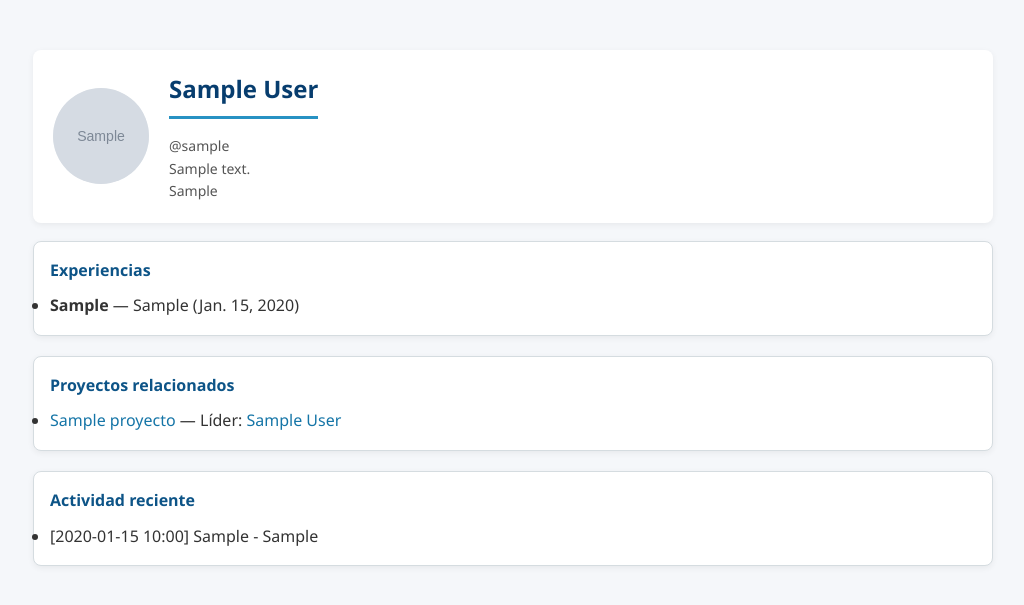
After one commit to RonaldoLeon/ForgeSkill, a Django app: a page that uses templates/public_profile.html in a window 1280 px wide. The commit adds this page. Shown: the top 605 px of the page, without its empty margins (127-1151 px from the left). Run offline with Django 5.2, Linux system fonts and the light colour scheme; tables that the repository leaves empty hold one stand-in row (values such as "Sample post"); grey boxes marked "Sample" are stand-in pictures.

Commit message:
correcciones:perfil,postulaciones y botones

```diff
--- a/ForgeSkill/apps.py
+++ b/ForgeSkill/apps.py
@@ -3,3 +3,9 @@ from django.apps import AppConfig
 class ForgeskillConfig(AppConfig):
     default_auto_field = 'django.db.models.BigAutoField'
     name = 'ForgeSkill'
+    def ready(self):
+        # Import signals to ensure they are registered
+        try:
+            import ForgeSkill.signals  # noqa: F401
+        except Exception:
+            pass
--- /dev/null
+++ b/ForgeSkill/templatetags/user_tags.py
@@ -0,0 +1,21 @@
+from django import template
+from django.utils.safestring import mark_safe
+from django.urls import reverse
+
+register = template.Library()
+
+@register.simple_tag
+def user_link(user, text=None):
+    """Return a safe anchor linking to the public profile of `user`.
+    Usage: {% user_link user %} or {% user_link user "Custom text" %}
+    """
+    if not user:
+        return ''
+    display = text if text is not None else (user.get_full_name() or user.username)
+    # Prefer username-based public profile URL if available
+    try:
+        url = reverse('public_profile_username', args=[user.username])
+    except Exception:
+        # Fallback to id-based route
+        url = reverse('public_profile', args=[user.id])
+    return mark_safe(f'<a href="{url}" class="user-link">{display}</a>')
--- a/ForgeSkill/urls.py
+++ b/ForgeSkill/urls.py
@@ -3,14 +3,14 @@ from django.urls import path
 from ForgeSkill.views import dashboard_view, proyectos_list, proyecto_detalle,mis_proyectos, perfil, chat, notificaciones, chats_list, set_progreso_proyecto, toggle_tarea_estado
 from ForgeSkill.views import crear_proyecto, block_user, change_role, admin_delete_proyecto
 from ForgeSkill.views import approve_project, reject_project
-from ForgeSkill.views import join_project, leave_project
+from ForgeSkill.views import join_project, leave_project, aceptar_postulante, rechazar_postulante
 from ForgeSkill.views import  login_view, home_view, resitro_view, recuperacion_view , usuario_view, logout_view
 from ForgeSkill.views import agregar_experiencia, generar_pdf
 from ForgeSkill.views import gestion_proyecto, otorgar_insignia, admin_dashboard
 from ForgeSkill.views import crear_tarea, editar_tarea, eliminar_tarea, lista_examenes, crear_pregunta
 from ForgeSkill.views import tomar_examen
 from ForgeSkill.views import lista_insignias, otorgar_insignia_mentor
-from ForgeSkill.views import foro_proyecto, postular, cancel_postulacion, approve_solicitud, reject_solicitud
+from ForgeSkill.views import foro_proyecto, postular, cancel_postulacion, approve_solicitud, reject_solicitud, public_profile, public_profile_by_username
 from .views import login_view, root_redirect,admin_panel
 from django.conf import settings
 from django.conf.urls.static import static
@@ -23,6 +23,8 @@ urlpatterns = [
     path('admin/proyecto/rechazar/<int:proyecto_id>/', reject_project, name='reject_project'),
     path('admin/insignias/', lista_insignias, name='lista_insignias'),
     path('admin/proyecto/eliminar/<int:proyecto_id>/', admin_delete_proyecto, name='admin_delete_proyecto'),
+    path('admin/solicitud/aceptar/<int:solicitud_id>/', aceptar_postulante, name='aceptar_postulante'),
+    path('admin/solicitud/rechazar/<int:solicitud_id>/', rechazar_postulante, name='rechazar_postulante'),
 
     path('admin/', admin.site.urls),
     path('login/', login_view, name='login'),
@@ -65,6 +67,8 @@ urlpatterns = [
     path('proyecto/<int:proyecto_id>/foro/', foro_proyecto, name='foro_proyecto'),
     path('postular/<int:proyecto_id>/', postular, name='postular'),
     path('postular/cancelar/<int:proyecto_id>/', cancel_postulacion, name='cancel_postulacion'),
+    path('usuario/<str:username>/', public_profile_by_username, name='public_profile_username'),
+    path('usuario/<int:user_id>/', public_profile, name='public_profile'),
 ]
 
 urlpatterns += static(settings.MEDIA_URL, document_root=settings.MEDIA_ROOT)
--- a/ForgeSkill/views.py
+++ b/ForgeSkill/views.py
@@ -22,8 +22,9 @@ from .models import Insignia, InsigniaOtorgada
 from .forms import InsigniaForm, OtorgarInsigniaForm
 from .models import ComentarioProyecto, Proyecto
 from django.shortcuts import get_object_or_404, redirect
-from .models import Solicitud, Proyecto
+from .models import Solicitud, Proyecto, ProyectoActividad
 from django.shortcuts import redirect
+from django.urls import reverse
 
 def root_redirect(request):
     return redirect('login')
@@ -221,6 +222,9 @@ def proyecto_detalle(request, proyecto_id=None): # Acepta un ID opcionalmente
     # Insignias: catálogo general y las otorgadas a participantes de este proyecto
     insignias_catalogo = Insignia.objects.all()
     insignias_otorgadas = InsigniaOtorgada.objects.filter(usuario__in=list(participantes) + [proyecto.lider]).order_by('-fecha')[:12]
+    # Historial de actividad del proyecto
+    from .models import ProyectoActividad
+    actividad = ProyectoActividad.objects.filter(proyecto=proyecto).order_by('-fecha')[:50]
 
     return render(request, 'proyecto_detalle.html', {
         'proyecto': proyecto,
@@ -233,6 +237,7 @@ def proyecto_detalle(request, proyecto_id=None): # Acepta un ID opcionalmente
         'progreso_auto': progreso_auto,
         'insignias_catalogo': insignias_catalogo,
         'insignias_otorgadas': insignias_otorgadas,
+        'actividad': actividad,
     })
 
 
@@ -335,6 +340,13 @@ def admin_panel(request):
             'is_staff': u.is_staff,
         })
 
+    # Obtener solicitudes pendientes de proyectos donde el usuario logeado es líder
+    mis_proyectos_id = Proyecto.objects.filter(lider=request.user).values_list('id', flat=True)
+    solicitudes_pendientes = Solicitud.objects.filter(
+        proyecto_id__in=mis_proyectos_id,
+        estado='pendiente'
+    ).select_related('usuario', 'proyecto')
+
     return render(request, 'admin_panel.html', {
         "stats": {
             "usuarios_totales": usuarios_totales,
@@ -344,6 +356,56 @@ def admin_panel(request):
         "usuarios": usuarios,
         "proyectos_pendientes": proyectos_pendientes,
         "proyectos_all": proyectos_all,
+        "solicitudes_pendientes": solicitudes_pendientes,
+    })
+
+
+def public_profile(request, user_id):
+    """Vista pública de perfil de un usuario (solo lectura)."""
+    from django.contrib.auth.models import User as AuthUser
+    user = get_object_or_404(AuthUser, id=user_id)
+    # Perfil asociado (si existe)
+    perfil = None
+    try:
+        perfil = Perfil.objects.get(user=user)
+    except Perfil.DoesNotExist:
+        perfil = None
+
+    experiencias = Experiencia.objects.filter(perfil__user=user).order_by('-fecha') if perfil else []
+    # Proyectos donde participa o lidera
+    proyectos = Proyecto.objects.filter(Q(participantes=user) | Q(lider=user)).distinct()
+    actividad = ProyectoActividad.objects.filter(usuario=user).select_related('proyecto')[:20]
+
+    return render(request, 'public_profile.html', {
+        'perfil_usuario': user,
+        'perfil': perfil,
+        'experiencias': experiencias,
+        'proyectos': proyectos,
+        'actividad': actividad,
+    })
+
+
+def public_profile_by_username(request, username):
+    """Lookup public profile by username (case-insensitive) and render same template."""
+    from django.contrib.auth.models import User as AuthUser
+    user = get_object_or_404(AuthUser, username__iexact=username)
+
+    perfil = None
+    try:
+        perfil = Perfil.objects.get(user=user)
+    except Perfil.DoesNotExist:
+        perfil = None
+
+    experiencias = Experiencia.objects.filter(perfil__user=user).order_by('-fecha') if perfil else []
+    proyectos = Proyecto.objects.filter(Q(participantes=user) | Q(lider=user)).distinct()
+    actividad = ProyectoActividad.objects.filter(usuario=user).select_related('proyecto')[:20]
+
+    return render(request, 'public_profile.html', {
+        'perfil_usuario': user,
+        'perfil': perfil,
+        'experiencias': experiencias,
+        'proyectos': proyectos,
+        'actividad': actividad,
     })
 
 
@@ -377,6 +439,37 @@ def leave_project(request, proyecto_id):
     proyecto = get_object_or_404(Proyecto, id=proyecto_id)
     proyecto.participantes.remove(request.user)
     return redirect('proyectos_list')
+
+
+@login_required
+@require_POST
+def aceptar_postulante(request, solicitud_id):
+    """Acepta una solicitud de postulante al proyecto."""
+    solicitud = get_object_or_404(Solicitud, id=solicitud_id)
+    # Verificar que el usuario logeado sea el líder del proyecto
+    if solicitud.proyecto.lider != request.user:
+        return redirect('admin_panel')
+
+    solicitud.estado = 'aprobada'
+    solicitud.save()
+    # Agregar el usuario a los participantes del proyecto
+    solicitud.proyecto.participantes.add(solicitud.usuario)
+    return redirect('admin_panel')
+
+
+@login_required
+@require_POST
+def rechazar_postulante(request, solicitud_id):
+    """Rechaza una solicitud de postulante al proyecto."""
+    solicitud = get_object_or_404(Solicitud, id=solicitud_id)
+    # Verificar que el usuario logeado sea el líder del proyecto
+    if solicitud.proyecto.lider != request.user:
+        return redirect('admin_panel')
+
+    solicitud.estado = 'rechazada'
+    solicitud.save()
+    return redirect('admin_panel')
+
 
 @login_required
 @login_required
--- a/templates/chats_list.html
+++ b/templates/chats_list.html
@@ -22,7 +22,7 @@
             {% if search_users %}
                 <ul>
                     {% for u in search_users %}
-                        <li>💬 <a href="{% url 'chat' u.id %}">{{ u.username }}</a> {% if u.first_name or u.last_name %} - {{ u.first_name }} {{ u.last_name }}{% endif %}</li>
+                        <li>💬 <a href="{% url 'public_profile_username' u.username %}">{{ u.username }}</a> <a href="{% url 'chat' u.id %}" style="margin-left:8px; font-size:12px; text-decoration:none;">💬</a> {% if u.first_name or u.last_name %} - {{ u.first_name }} {{ u.last_name }}{% endif %}</li>
                     {% endfor %}
                 </ul>
             {% else %}
@@ -36,7 +36,7 @@
         {% if chats_users and chats_users|length > 0 %}
             <ul>
                 {% for u in chats_users %}
-                    <li>💬 <a href="{% url 'chat' u.id %}">{{ u.username }}</a> {% if u.first_name or u.last_name %} - {{ u.first_name }} {{ u.last_name }}{% endif %}</li>
+                    <li>💬 <a href="{% url 'public_profile_username' u.username %}">{{ u.username }}</a> <a href="{% url 'chat' u.id %}" style="margin-left:8px; font-size:12px; text-decoration:none;">💬</a> {% if u.first_name or u.last_name %} - {{ u.first_name }} {{ u.last_name }}{% endif %}</li>
                 {% endfor %}
             </ul>
         {% else %}
--- a/templates/foro_proyecto.html
+++ b/templates/foro_proyecto.html
@@ -1,5 +1,6 @@
 {% extends 'usuario.html' %}
 {% load static %}
+{% load user_tags %}
 
 {% block title %}Foro: {{ proyecto.nombre }}{% endblock %}
 
@@ -22,7 +23,7 @@
                 </div>
             {% else %}
                 <div class="msg otros" style="position: relative; margin-bottom: 25px;">
-                    <div style="font-weight: bold; font-size: 11px; margin-bottom: 2px; color: #00BCD4;">{{ c.usuario.username }}</div>
+                    <div style="font-weight: bold; font-size: 11px; margin-bottom: 2px; color: #00BCD4;">{% user_link c.usuario %}</div>
                     {{ c.contenido }}
                     <div style="font-size: 10px; opacity: 0.6; margin-top: 5px;">{{ c.fecha|date:"H:i" }}</div>
                 </div>
--- a/templates/mentor/dashboard_proyecto.html
+++ b/templates/mentor/dashboard_proyecto.html
@@ -18,7 +18,7 @@
             <table class="tabla-simple">
                 {% for sol in solicitudes %}
                 <tr>
-                    <td>{{ sol.usuario.username }}</td>
+                    <td><a href="{% url 'public_profile_username' sol.usuario.username %}">{{ sol.usuario.get_full_name|default:sol.usuario.username }}</a></td>
                     <td>{{ sol.get_estado_display }}</td>
                     <td>
                         {% if sol.estado == 'pendiente' %}
--- a/templates/partials/chat_panel.html
+++ b/templates/partials/chat_panel.html
@@ -1,9 +1,10 @@
 <div class="chat-main">
+    {% load user_tags %}
     <div class="chat-header">
         <div class="chat-header-avatar">{{ otro.username|first|upper }}</div>
         <div class="chat-header-info">
-            <h2>{{ otro.get_full_name|default:otro.username }}</h2>
-            <p>@{{ otro.username }}</p>
+            <h2>{% user_link otro %}</h2>
+            <p>@<a href="{% url 'public_profile_username' otro.username %}">{{ otro.username }}</a></p>
         </div>
         <a href="{% url 'notificaciones' %}" class="chat-header-action">← Atrás</a>
     </div>
--- /dev/null
+++ b/templates/public_profile.html
@@ -0,0 +1,78 @@
+{% load static %}
+{% load user_tags %}
+<!DOCTYPE html>
+<html lang="es">
+<head>
+    <meta charset="utf-8">
+    <meta name="viewport" content="width=device-width, initial-scale=1">
+    <title>Perfil de {{ perfil_usuario.get_full_name|default:perfil_usuario.username }} - ForgeSkill</title>
+    <link rel="stylesheet" href="{% static 'colors.css' %}">
+    <style>
+        .container { max-width:1000px; margin:30px auto; padding:20px; }
+        .profile-head { display:flex; gap:20px; align-items:center; background:#fff; padding:20px; border-radius:8px; box-shadow:0 2px 6px rgba(0,0,0,0.06)}
+        .avatar { width:96px; height:96px; border-radius:50%; overflow:hidden; background:#f1f3f5; display:flex; align-items:center; justify-content:center; font-size:36px; }
+        .meta { font-size:14px; color:#555 }
+        .card { background:#fff; padding:16px; border-radius:8px; box-shadow:0 2px 6px rgba(0,0,0,0.06); margin-top:18px }
+        .section-title { font-weight:700; color:#0d5487; margin-bottom:10px }
+    </style>
+</head>
+<body>
+<div class="container">
+    <div class="profile-head">
+        <div class="avatar">
+            {% if perfil and perfil.foto %}
+                <img src="{{ perfil.foto.url }}" alt="{{ perfil_usuario.username }}" style="width:100%;height:100%;object-fit:cover">
+            {% else %}
+                {{ perfil_usuario.username|first|upper }}
+            {% endif %}
+        </div>
+        <div>
+            <h2>{{ perfil_usuario.get_full_name|default:perfil_usuario.username }}</h2>
+            <div class="meta">@{{ perfil_usuario.username }}</div>
+            <div class="meta">{{ perfil.bio }}</div>
+            <div class="meta">{{ perfil.area_trabajo }}</div>
+        </div>
+    </div>
+
+    <div class="card">
+        <div class="section-title">Experiencias</div>
+        {% if experiencias %}
+            <ul>
+                {% for e in experiencias %}
+                    <li><strong>{{ e.proyecto }}</strong> — {{ e.rol }} ({{ e.fecha }})</li>
+                {% endfor %}
+            </ul>
+        {% else %}
+            <p style="color:#95a5a6">Sin experiencias públicas.</p>
+        {% endif %}
+    </div>
+
+    <div class="card">
+        <div class="section-title">Proyectos relacionados</div>
+        {% if proyectos %}
+            <ul>
+                {% for p in proyectos %}
+                    <li><a href="{% url 'proyecto_detalle' p.id %}">{{ p.nombre }}</a> — Líder: {% user_link p.lider %}</li>
+                {% endfor %}
+            </ul>
+        {% else %}
+            <p style="color:#95a5a6">No participa en proyectos públicos.</p>
+        {% endif %}
+    </div>
+
+    <div class="card">
+        <div class="section-title">Actividad reciente</div>
+        {% if actividad %}
+            <ul>
+                {% for act in actividad %}
+                    <li>[{{ act.fecha|date:"Y-m-d H:i" }}] {{ act.accion }} {% if act.detalle %}- {{ act.detalle }}{% endif %}</li>
+                {% endfor %}
+            </ul>
+        {% else %}
+            <p style="color:#95a5a6">Sin actividad reciente.</p>
+        {% endif %}
+    </div>
+
+</div>
+</body>
+</html>
```
Also changed, not shown: ForgeSkill/models.py (+18 -0 lines), ForgeSkill/signals.py (added, +65 -0 lines), templates/admin_panel.html (+28 -3 lines), templates/chat.html (+4 -3 lines), templates/profile.html (+6 -3 lines), templates/proyecto_detalle.html (+32 -5 lines), templates/proyectos_list.html (+1 -6 lines), ForgeSkill/migrations/0008_proyectoactividad.py (added), ForgeSkill/templatetags/__init__.py (added).
